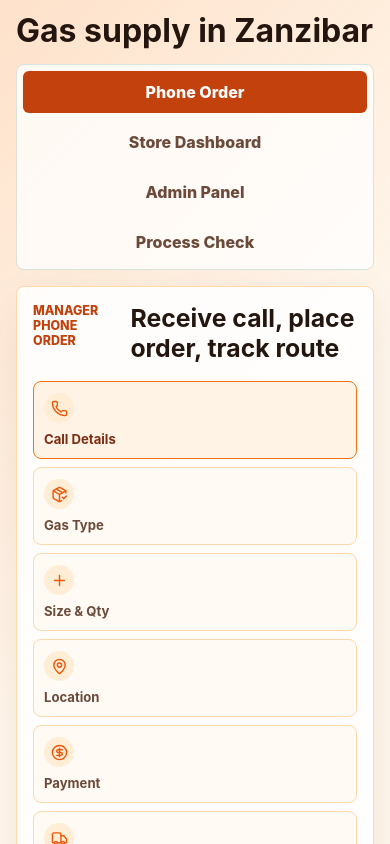
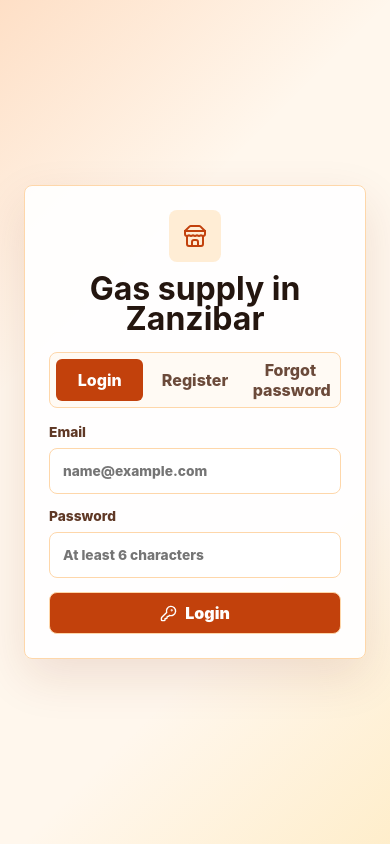
Before and after one commit to Melanin08/gasflow_project, a React (Vite) app: page / in a window 390 px wide. Shown: the top 844 px of the page. Built offline with nearby package versions, Linux system fonts and the light colour scheme.

Commit message:
am commiting

```diff
--- a/src/main.jsx
+++ b/src/main.jsx
@@ -12,7 +12,10 @@ import {
   ClipboardCheck,
   Clock3,
   CreditCard,
+  KeyRound,
   Languages,
+  LogOut,
+  Mail,
   MapPin,
   Megaphone,
   Navigation,
@@ -28,6 +31,7 @@ import {
   Star,
   Store,
   Truck,
+  UserPlus,
   UsersRound,
   WalletCards
 } from "lucide-react";
@@ -77,15 +81,17 @@ const paymentMethods = [
   { id: "cash", name: "Cash on Delivery", icon: Banknote, prompt: "Reserve the order. Rider collects cash on delivery." }
 ];
 
-const orderStages = ["At store", "Picked up", "On the way", "Near customer", "Delivered"];
+const orderStages = ["At store", "Picked up", "On the way", "Near delivery", "Delivered"];
 const CONTACT_PHONE = "+255777305695";
 const CONTACT_DISPLAY = "255 777 305 695";
+const USERS_KEY = "gasflow-users";
+const SESSION_KEY = "gasflow-session";
 
 const customerSteps = [
   { title: "Call Details", icon: Phone },
   { title: "Gas Type", icon: PackageCheck },
   { title: "Size & Qty", icon: Plus },
-  { title: "Location", icon: MapPin },
+  { title: "Delivered To", icon: MapPin },
   { title: "Payment", icon: CircleDollarSign },
   { title: "Live Tracking", icon: Truck },
   { title: "Delivered", icon: ReceiptText }
@@ -176,7 +182,26 @@ function osmDirectionsUrl(depot, destination) {
   return `https://www.openstreetmap.org/directions?engine=fossgis_osrm_car&route=${depot.lat}%2C${depot.lng}%3B${destination.lat}%2C${destination.lng}`;
 }
 
+function readStoredUsers() {
+  try {
+    return JSON.parse(window.localStorage.getItem(USERS_KEY) || "[]");
+  } catch {
+    return [];
+  }
+}
+
+function writeStoredUsers(users) {
+  window.localStorage.setItem(USERS_KEY, JSON.stringify(users));
+}
+
 function App() {
+  const [authUser, setAuthUser] = useState(() => {
+    try {
+      return JSON.parse(window.sessionStorage.getItem(SESSION_KEY) || "null");
+    } catch {
+      return null;
+    }
+  });
   const [activeView, setActiveView] = useState("customer");
   const [step, setStep] = useState(0);
   const [gasType, setGasType] = useState(gasTypes[0]);
@@ -193,13 +218,19 @@ function App() {
   const [paymentProof, setPaymentProof] = useState("");
   const [paymentError, setPaymentError] = useState("");
   const [deliveryLocation, setDeliveryLocation] = useState(deliveryLocations[0]);
+  const [deliveredTo, setDeliveredTo] = useState("");
   const [trackingStage, setTrackingStage] = useState(0);
   const [now, setNow] = useState(() => new Date());
 
   const total = useMemo(() => gasType.price * quantity, [gasType, quantity]);
+  const destinationName = deliveredTo.trim() || deliveryLocation.name;
+  const destination = useMemo(() => ({
+    ...deliveryLocation,
+    name: destinationName
+  }), [deliveryLocation, destinationName]);
   const mapView = useMemo(() => mapViewport(depot, deliveryLocation), [depot, deliveryLocation]);
-  const googleUrl = useMemo(() => googleDirectionsUrl(depot, deliveryLocation), [depot, deliveryLocation]);
-  const osmUrl = useMemo(() => osmDirectionsUrl(depot, deliveryLocation), [depot, deliveryLocation]);
+  const googleUrl = useMemo(() => googleDirectionsUrl(depot, destination), [depot, destination]);
+  const osmUrl = useMemo(() => osmDirectionsUrl(depot, destination), [depot, destination]);
   const currentOrder = useMemo(() => ({
     id: paymentReference || "NEW-ORDER",
     customer: callerName.trim() || "Phone customer",
@@ -209,11 +240,11 @@ function App() {
     status: paymentStatus === "paid" ? "Paid - ready to dispatch" : paymentStatus === "reserved" ? "Cash reserved" : "Draft order",
     payment: payment.name,
     total,
-    destination: deliveryLocation.name,
+    destination: destination.name,
     store: depot.name,
     eta: `${depot.eta} min`,
     reference: paymentReference || "Not confirmed"
-  }), [callerName, callerNotes, callerPhone, depot, deliveryLocation, gasType, payment, paymentReference, paymentStatus, quantity, size, total]);
+  }), [callerName, callerNotes, callerPhone, depot, destination.name, gasType, payment, paymentReference, paymentStatus, quantity, size, total]);
   const trackingCopy = useMemo(() => {
     if (paymentStatus === "pending") {
       return {
@@ -230,9 +261,9 @@ function App() {
     const stageData = [
       { label: "Rider at store", eta: depot.eta, progress: 8, position: depot.name, detail: "Cylinder is ready at the selected gas store" },
       { label: "Picked up from store", eta: Math.max(1, depot.eta - 3), progress: 25, position: "Leaving store area", detail: "Rider has collected the cylinder" },
-      { label: "On the way", eta: Math.max(1, Math.ceil(depot.eta * 0.55)), progress: 58, position: "On route to customer", detail: "The rider route from store to customer is visible on the map" },
-      { label: "Near customer", eta: 3, progress: 86, position: deliveryLocation.name, detail: "Rider is close to the customer location" },
-      { label: "Delivered", eta: 0, progress: 100, position: deliveryLocation.name, detail: "Delivery completed and receipt ready" }
+      { label: "On the way", eta: Math.max(1, Math.ceil(depot.eta * 0.55)), progress: 58, position: "On route to delivery place", detail: "The rider route from store to delivery place is visible on the map" },
+      { label: "Near delivery place", eta: 3, progress: 86, position: destination.name, detail: "Rider is close to the delivery location" },
+      { label: "Delivered", eta: 0, progress: 100, position: destination.name, detail: "Delivery completed and receipt ready" }
     ];
     const current = stageData[Math.min(trackingStage, stageData.length - 1)];
     return {
@@ -241,12 +272,24 @@ function App() {
       etaMinutes: current.eta,
       arrival: current.eta === 0 ? "Delivered" : arrivalTime(current.eta, now)
     };
-  }, [deliveryLocation.name, depot, now, paymentStatus, trackingStage]);
+  }, [depot, destination.name, now, paymentStatus, trackingStage]);
 
   useEffect(() => {
     const timer = window.setInterval(() => setNow(new Date()), 30000);
     return () => window.clearInterval(timer);
   }, []);
+
+  function handleAuth(user) {
+    window.sessionStorage.setItem(SESSION_KEY, JSON.stringify(user));
+    setAuthUser(user);
+  }
+
+  function handleLogout() {
+    window.sessionStorage.removeItem(SESSION_KEY);
+    setAuthUser(null);
+    setActiveView("customer");
+    setStep(0);
+  }
 
   function updateGasType(item) {
     setGasType(item);
@@ -291,12 +334,19 @@ function App() {
     setTrackingStage(0);
   }
 
+  if (!authUser) {
+    return <AuthPage onAuth={handleAuth} />;
+  }
+
   return (
     <main className="app-shell">
       <header className="topbar">
         <div>
           <h1>Gas supply in Zanzibar</h1>
         </div>
+        <button className="logout-button" onClick={handleLogout}>
+          <LogOut size={17} /> Logout
+        </button>
       </header>
 
       <nav className="view-tabs" aria-label="Process views">
@@ -321,7 +371,6 @@ function App() {
           <div className="panel process-panel">
             <div className="section-heading">
               <p className="eyebrow">Manager phone order</p>
-              <h2>Receive call, place order, track route</h2>
             </div>
             <div className="stepper" aria-label="Customer ordering steps">
               {customerSteps.map((item, index) => {
@@ -355,6 +404,8 @@ function App() {
               paymentError={paymentError}
               deliveryLocation={deliveryLocation}
               deliveryLocations={deliveryLocations}
+              deliveredTo={deliveredTo}
+              destination={destination}
               mapView={mapView}
               googleUrl={googleUrl}
               osmUrl={osmUrl}
@@ -376,6 +427,7 @@ function App() {
               onPaymentPhone={setPaymentPhone}
               onPaymentProof={setPaymentProof}
               onDeliveryLocation={setDeliveryLocation}
+              onDeliveredTo={setDeliveredTo}
               onTrackingStage={setTrackingStage}
             />
             <div className="step-actions">
@@ -396,7 +448,7 @@ function App() {
               title="Zanzibar LPG store delivery map"
               mapView={mapView}
               depot={depot}
-              destination={deliveryLocation}
+              destination={destination}
               metaTitle={trackingCopy.label}
             />
             <dl className="order-summary">
@@ -421,10 +473,171 @@ function App() {
           currentOrder={currentOrder}
           mapView={mapView}
           depot={depot}
-          destination={deliveryLocation}
+          destination={destination}
         />
       )}
       {activeView === "process" && <ProcessCheck currentOrder={currentOrder} />}
+    </main>
+  );
+}
+
+function AuthPage({ onAuth }) {
+  const [mode, setMode] = useState("login");
+  const [name, setName] = useState("");
+  const [email, setEmail] = useState("");
+  const [phone, setPhone] = useState("");
+  const [password, setPassword] = useState("");
+  const [confirmPassword, setConfirmPassword] = useState("");
+  const [message, setMessage] = useState("");
+  const [error, setError] = useState("");
+
+  function resetFeedback(nextMode) {
+    setMode(nextMode);
+    setMessage("");
+    setError("");
+    setPassword("");
+    setConfirmPassword("");
+  }
+
+  function cleanEmail() {
+    return email.trim().toLowerCase();
+  }
+
+  function submitAuth(event) {
+    event.preventDefault();
+    setMessage("");
+    setError("");
+
+    const normalizedEmail = cleanEmail();
+    const users = readStoredUsers();
+    const existingUser = users.find((user) => user.email === normalizedEmail);
+
+    if (!normalizedEmail || !password) {
+      setError("Enter email and password.");
+      return;
+    }
+
+    if (mode === "login") {
+      if (!existingUser || existingUser.password !== password) {
+        setError("Email or password is incorrect.");
+        return;
+      }
+
+      onAuth({ name: existingUser.name, email: existingUser.email });
+      return;
+    }
+
+    if (mode === "register") {
+      if (!name.trim()) {
+        setError("Enter your name.");
+        return;
+      }
+
+      if (password.length < 6) {
+        setError("Password must be at least 6 characters.");
+        return;
+      }
+
+      if (existingUser) {
+        setError("This email is already registered. Login instead.");
+        return;
+      }
+
+      const newUser = {
+        name: name.trim(),
+        email: normalizedEmail,
+        phone: phone.trim(),
+        password
+      };
+
+      writeStoredUsers([...users, newUser]);
+      onAuth({ name: newUser.name, email: newUser.email });
+      return;
+    }
+
+    if (!existingUser) {
+      setError("No account found with this email.");
+      return;
+    }
+
+    if (password.length < 6) {
+      setError("New password must be at least 6 characters.");
+      return;
+    }
+
+    if (password !== confirmPassword) {
+      setError("Passwords do not match.");
+      return;
+    }
+
+    writeStoredUsers(users.map((user) => (
+      user.email === normalizedEmail ? { ...user, password } : user
+    )));
+    setMessage("Password reset. You can login now.");
+    setMode("login");
+    setPassword("");
+    setConfirmPassword("");
+  }
+
+  const actionLabel = mode === "login" ? "Login" : mode === "register" ? "Register" : "Reset password";
+
+  return (
+    <main className="auth-shell">
+      <section className="auth-panel">
+        <div className="auth-brand">
+          <span><Store size={24} /></span>
+          <h1>Gas supply in Zanzibar</h1>
+        </div>
+
+        <div className="auth-tabs" aria-label="Account actions">
+          <button className={mode === "login" ? "active" : ""} onClick={() => resetFeedback("login")}>Login</button>
+          <button className={mode === "register" ? "active" : ""} onClick={() => resetFeedback("register")}>Register</button>
+          <button className={mode === "forgot" ? "active" : ""} onClick={() => resetFeedback("forgot")}>Forgot password</button>
+        </div>
+
+        <form className="auth-form" onSubmit={submitAuth}>
+          {mode === "register" && (
+            <label className="field-label">
+              Full name
+              <input value={name} onChange={(event) => setName(event.target.value)} placeholder="Example: Amina Juma" />
+            </label>
+          )}
+
+          <label className="field-label">
+            Email
+            <input value={email} onChange={(event) => setEmail(event.target.value)} placeholder="name@example.com" type="email" />
+          </label>
+
+          {mode === "register" && (
+            <label className="field-label">
+              Phone
+              <input value={phone} onChange={(event) => setPhone(event.target.value)} placeholder="+255777305695" />
+            </label>
+          )}
+
+          <label className="field-label">
+            {mode === "forgot" ? "New password" : "Password"}
+            <input value={password} onChange={(event) => setPassword(event.target.value)} placeholder="At least 6 characters" type="password" />
+          </label>
+
+          {mode === "forgot" && (
+            <label className="field-label">
+              Confirm new password
+              <input value={confirmPassword} onChange={(event) => setConfirmPassword(event.target.value)} placeholder="Repeat new password" type="password" />
+            </label>
+          )}
+
+          {error && <div className="payment-error">{error}</div>}
+          {message && <div className="payment-success"><CheckCircle2 size={20} /><span><strong>{message}</strong></span></div>}
+
+          <button className="primary-action full-width" type="submit">
+            {mode === "login" && <KeyRound size={17} />}
+            {mode === "register" && <UserPlus size={17} />}
+            {mode === "forgot" && <Mail size={17} />}
+            {actionLabel}
+          </button>
+        </form>
+      </section>
     </main>
   );
 }
@@ -447,6 +660,8 @@ function CustomerStep(props) {
     paymentError,
     deliveryLocation,
     deliveryLocations,
+    deliveredTo,
+    destination,
     mapView,
     googleUrl,
     osmUrl,
@@ -468,6 +683,7 @@ function CustomerStep(props) {
     onPaymentPhone,
     onPaymentProof,
     onDeliveryLocation,
+    onDeliveredTo,
     onTrackingStage
   } = props;
 
@@ -540,7 +756,15 @@ function CustomerStep(props) {
     return (
       <div className="location-flow">
         <label className="field-label">
-          Delivery location
+          Delivered to
+          <input
+            value={deliveredTo}
+            onChange={(event) => onDeliveredTo(event.target.value)}
+            placeholder="Example: Amina Juma, Bububu Cafe, or Stone Town shop"
+          />
+        </label>
+        <label className="field-label">
+          Delivery area
           <select value={deliveryLocation.name} onChange={(event) => onDeliveryLocation(deliveryLocations.find((item) => item.name === event.target.value) || deliveryLocations[0])}>
             {deliveryLocations.map((item) => (
               <option key={item.name} value={item.name}>{item.name}</option>
@@ -552,11 +776,11 @@ function CustomerStep(props) {
           title="Selected delivery map"
           mapView={mapView}
           depot={depot}
-          destination={deliveryLocation}
+          destination={destination}
           metaTitle="Selected delivery route"
         />
         <div className="field-label">
-          Gas store
+          Taken from gas store
         </div>
         <div className="depot-list">
           {depots.map((item) => (
@@ -570,8 +794,8 @@ function CustomerStep(props) {
         <div className="route-card">
           <Route size={21} />
           <span>
-            <strong>Store to customer route</strong>
-            <small>The route from {depot.name} to {deliveryLocation.name} is shown on the map above.</small>
+            <strong>Store to delivery route</strong>
+            <small>The route from {depot.name} to {destination.name} is shown on the map above.</small>
           </span>
         </div>
       </div>
@@ -663,7 +887,7 @@ function CustomerStep(props) {
           title="Real delivery route map"
           mapView={mapView}
           depot={depot}
-          destination={deliveryLocation}
+          destination={destination}
           metaTitle={trackingCopy.label}
           routeProgress={trackingCopy.progress}
         />
@@ -691,7 +915,7 @@ function CustomerStep(props) {
           </div>
           <div className="tracking-detail">
             <MapPin size={18} />
-            <span>Customer location: {deliveryLocation.name}</span>
+            <span>Delivery location: {destination.name}</span>
           </div>
           <div className="tracking-detail">
             <Navigation size={18} />
@@ -760,7 +984,7 @@ function ExactMap({ className, title, mapView, depot, destination, metaTitle, ro
         Store
       </span>
       <span className="exact-map-pin customer-pin" style={mapView.destinationPoint}>
-        Customer
+        Delivery
       </span>
       {riderPoint && (
         <span className="rider-map-pin" style={riderPoint}>
@@ -770,7 +994,7 @@ function ExactMap({ className, title, mapView, depot, destination, metaTitle, ro
       <div className="map-meta">
         <strong>{metaTitle}</strong>
         <span>Store: {depot.name}</span>
-        <span>Customer location: {destination.name}</span>
+        <span>Delivery location: {destination.name}</span>
       </div>
     </div>
   );
--- a/src/styles.css
+++ b/src/styles.css
@@ -28,13 +28,114 @@ button {
     #fff7ed;
 }
 
+.auth-shell {
+  min-height: 100vh;
+  display: grid;
+  place-items: center;
+  padding: 24px;
+  background:
+    linear-gradient(135deg, rgba(249, 115, 22, 0.18), transparent 32%),
+    linear-gradient(315deg, rgba(251, 191, 36, 0.17), transparent 30%),
+    #fff7ed;
+}
+
+.auth-panel {
+  width: min(100%, 460px);
+  border: 1px solid #fed7aa;
+  border-radius: 8px;
+  padding: 24px;
+  background: rgba(255, 255, 255, 0.92);
+  box-shadow: 0 18px 48px rgba(124, 45, 18, 0.12);
+}
+
+.auth-brand {
+  display: grid;
+  justify-items: center;
+  gap: 12px;
+  margin-bottom: 18px;
+  text-align: center;
+}
+
+.auth-brand span {
+  display: inline-flex;
+  width: 52px;
+  height: 52px;
+  align-items: center;
+  justify-content: center;
+  border-radius: 8px;
+  background: #ffedd5;
+  color: #c2410c;
+}
+
+.auth-brand h1 {
+  font-size: clamp(2rem, 8vw, 3.4rem);
+}
+
+.auth-tabs {
+  display: grid;
+  grid-template-columns: repeat(3, minmax(0, 1fr));
+  gap: 8px;
+  margin-bottom: 16px;
+  border: 1px solid #fed7aa;
+  border-radius: 8px;
+  padding: 6px;
+  background: #fffaf4;
+}
+
+.auth-tabs button {
+  min-height: 40px;
+  border: 0;
+  border-radius: 6px;
+  background: transparent;
+  color: #6b4a3a;
+  cursor: pointer;
+  font-weight: 800;
+}
+
+.auth-tabs button.active {
+  background: #c2410c;
+  color: #ffffff;
+}
+
+.auth-form {
+  display: grid;
+  gap: 14px;
+}
+
 .topbar {
+  position: relative;
   display: flex;
   align-items: flex-start;
-  justify-content: space-between;
+  justify-content: center;
   gap: 20px;
   max-width: 1220px;
   margin: 0 auto 18px;
+  text-align: center;
+}
+
+.logout-button {
+  position: absolute;
+  top: 0;
+  right: 0;
+  display: inline-flex;
+  min-height: 40px;
+  align-items: center;
+  justify-content: center;
+  gap: 8px;
+  border: 1px solid #fed7aa;
+  border-radius: 8px;
+  padding: 0 12px;
+  background: #ffffff;
+  color: #7c2d12;
+  cursor: pointer;
+  font-weight: 800;
+}
+
+.logout-button:hover,
+.auth-tabs button:hover,
+.primary-action:hover,
+.icon-button:hover {
+  filter: brightness(0.98);
 }
 
 .eyebrow {
@@ -58,6 +159,7 @@ h1 {
   font-size: clamp(2rem, 5vw, 4.6rem);
   line-height: 0.95;
   letter-spacing: 0;
+  text-align: center;
 }
 
 h2 {
@@ -70,25 +172,15 @@ h3 {
   font-size: 1rem;
 }
 
-.status-strip {
-  display: flex;
-  flex-wrap: wrap;
-  justify-content: flex-end;
-  gap: 8px;
-  min-width: 230px;
-}
-
-.status-strip span,
-.status-strip a,
 .pill {
   display: inline-flex;
   align-items: center;
   gap: 7px;
-  border: 1px solid #c8ded2;
+  border: 1px solid #fed7aa;
   border-radius: 999px;
   padding: 8px 11px;
   background: #ffffff;
-  color: #23513b;
+  color: #9a3412;
   font-size: 0.86rem;
   font-weight: 700;
   text-decoration: none;
@@ -201,17 +293,21 @@ h3 {
 .size-chip.selected,
 .depot-row.selected,
 .payment-card.selected {
-  border-color: #2f7c51;
   border-color: #f97316;
   background: #fff3e6;
   color: #7c2d12;
 }
 
 .choice-grid,
-.payment-grid,
 .feature-grid {
   display: grid;
   grid-template-columns: repeat(3, minmax(0, 1fr));
+  gap: 12px;
+}
+
+.payment-grid {
+  display: grid;
+  grid-template-columns: repeat(4, minmax(0, 1fr));
   gap: 12px;
 }
 
@@ -293,7 +389,7 @@ small {
   min-height: 42px;
   align-items: center;
   justify-content: center;
-  border: 1px solid #cfded5;
+  border: 1px solid #fed7aa;
   border-radius: 8px;
   background: #ffffff;
   color: #7c2d12;
@@ -347,7 +443,7 @@ small {
 .field-label select {
   width: 100%;
   min-height: 46px;
-  border: 1px solid #cfded5;
+  border: 1px solid #fed7aa;
   border-radius: 8px;
   padding: 0 13px;
   background: #ffffff;
@@ -633,7 +729,6 @@ button.contact-link {
 }
 
 .stage.active {
-  border-color: #2f7c51;
   border-color: #f97316;
   color: #7c2d12;
 }
```
Also changed, not shown: 5 other files (tests, documents, lock files or other folders).
